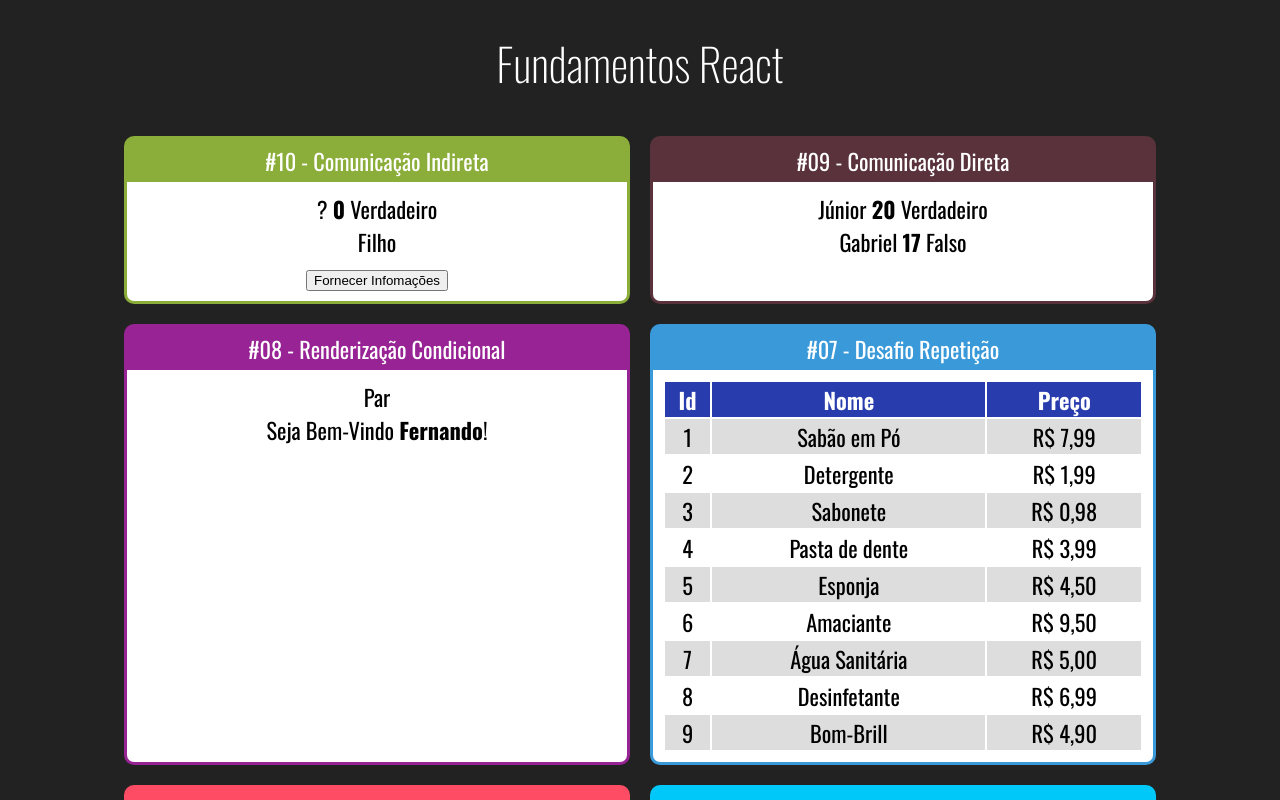
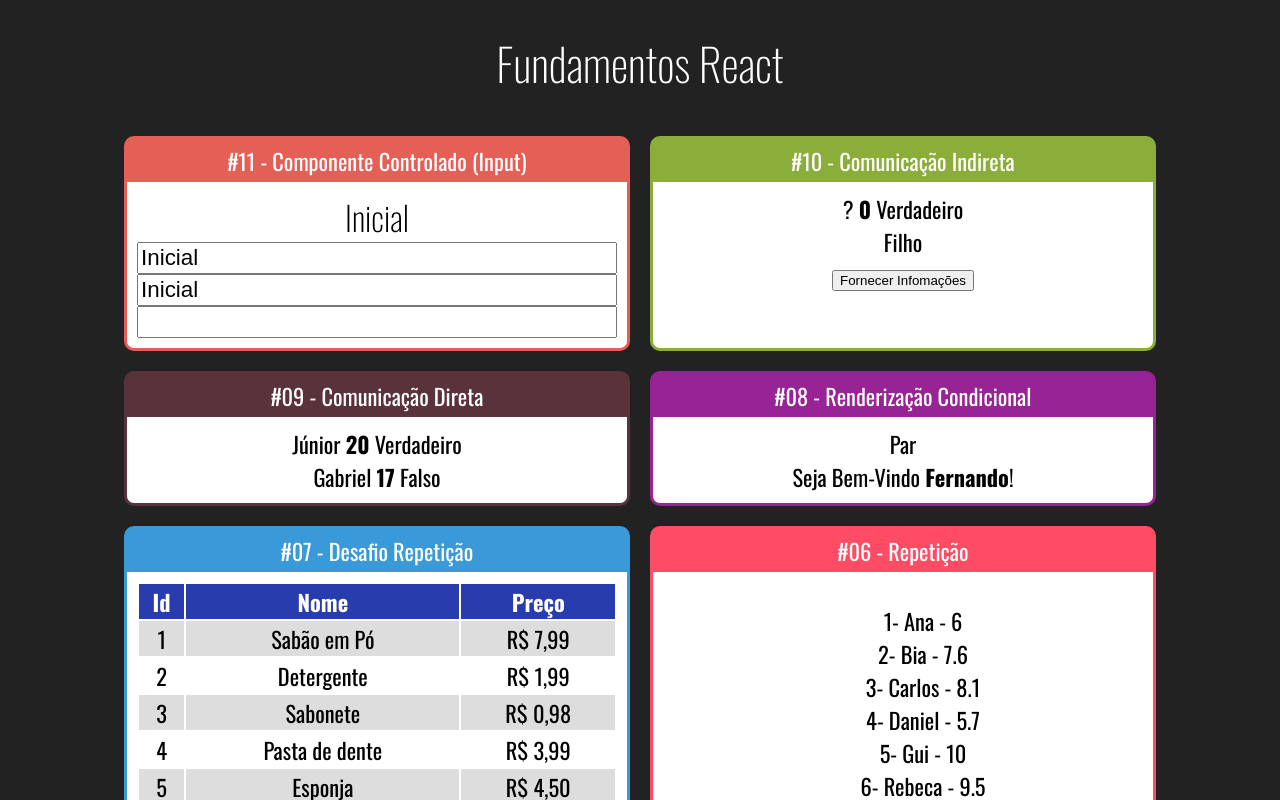
Before and after one commit to Gui-Angelo-Silva/Curso-React, a React (Create React App) app: page / in a window 1280 px wide. Shown: the top 800 px of the page. Built offline with nearby package versions, Linux system fonts and the light colour scheme.

Commit message:
Aula 37 - Curso React

```diff
--- a/src/App.jsx
+++ b/src/App.jsx
@@ -3,6 +3,7 @@
 
 import Card from './components/layout/Card';
 
+import Input from './components/formulario/Input';
 import IndiretaPai from './components/comunicacao/IndiretaPai';
 import DiretaPai from './components/comunicacao/DiretaPai';
 import UsuarioInfo from './components/condicional/UsuarioInfo';
@@ -21,6 +22,11 @@
         <h1>Fundamentos React</h1>
 
         <div className='Cards'>
+            <Card
+                titulo='#11 - Componente Controlado (Input)' color='#E45F56'>
+                <Input></Input>
+            </Card>
+
             <Card
                 titulo='#10 - Comunicação Indireta' color='#8BAD39'>
                 <IndiretaPai></IndiretaPai>
--- /dev/null
+++ b/src/components/formulario/Input.css
@@ -0,0 +1,3 @@
+.Input Input {
+    font-size: 1.4rem;
+}
--- /dev/null
+++ b/src/components/formulario/Input.jsx
@@ -0,0 +1,25 @@
+import "./Input.css"
+import React, { useState } from 'react'
+
+export default props => {
+
+    const [valor, setValor] = useState('Inicial')
+
+    function quandoMudar(e) {
+        setValor(e.target.value)
+    }
+
+    return (
+        <div className='Input'>
+            <h2>{valor}</h2>
+            <div style={{
+                display: 'flex',
+                flexDirection: 'column'
+            }}>
+                <input value={valor} onChange={quandoMudar}></input>
+                <input value={valor} readOnly ></input>
+                <input value={undefined}></input> {/*Componente não controlado*/}
+            </div>
+        </div>
+    )
+}
```
